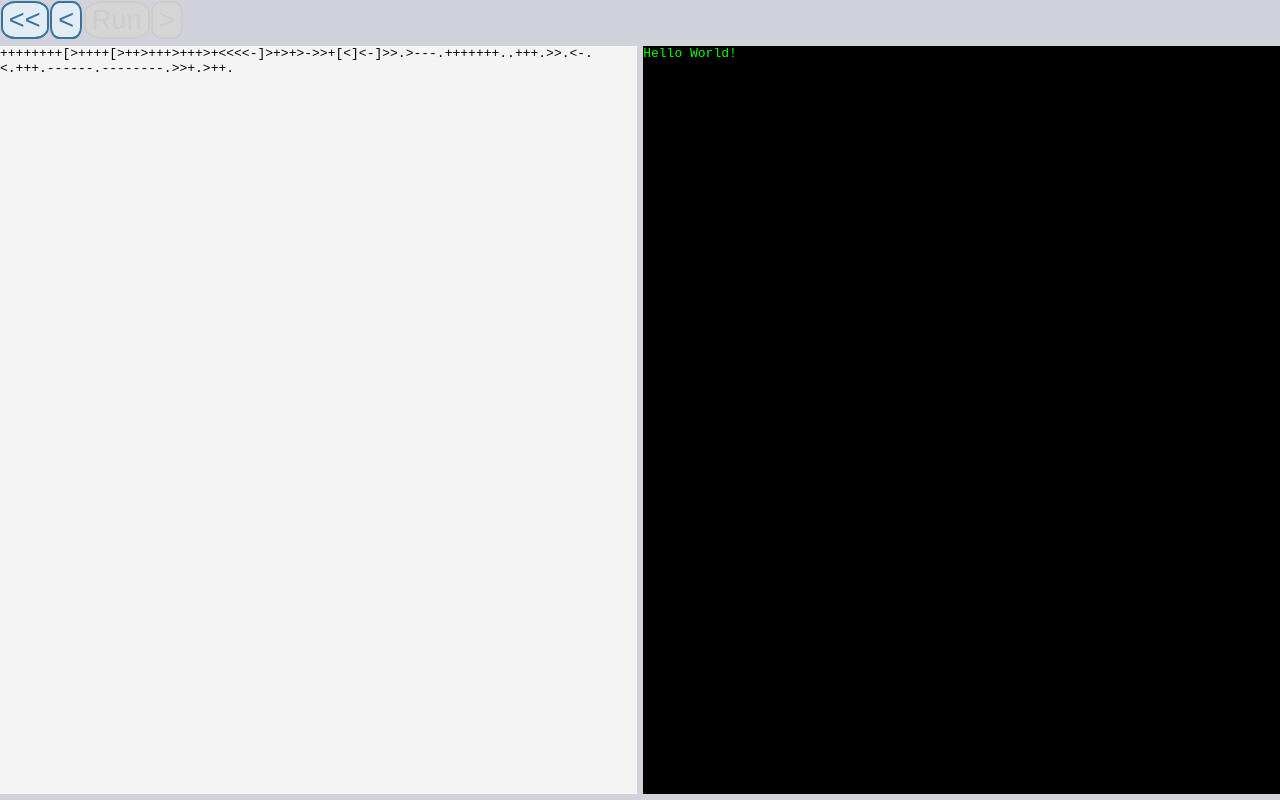
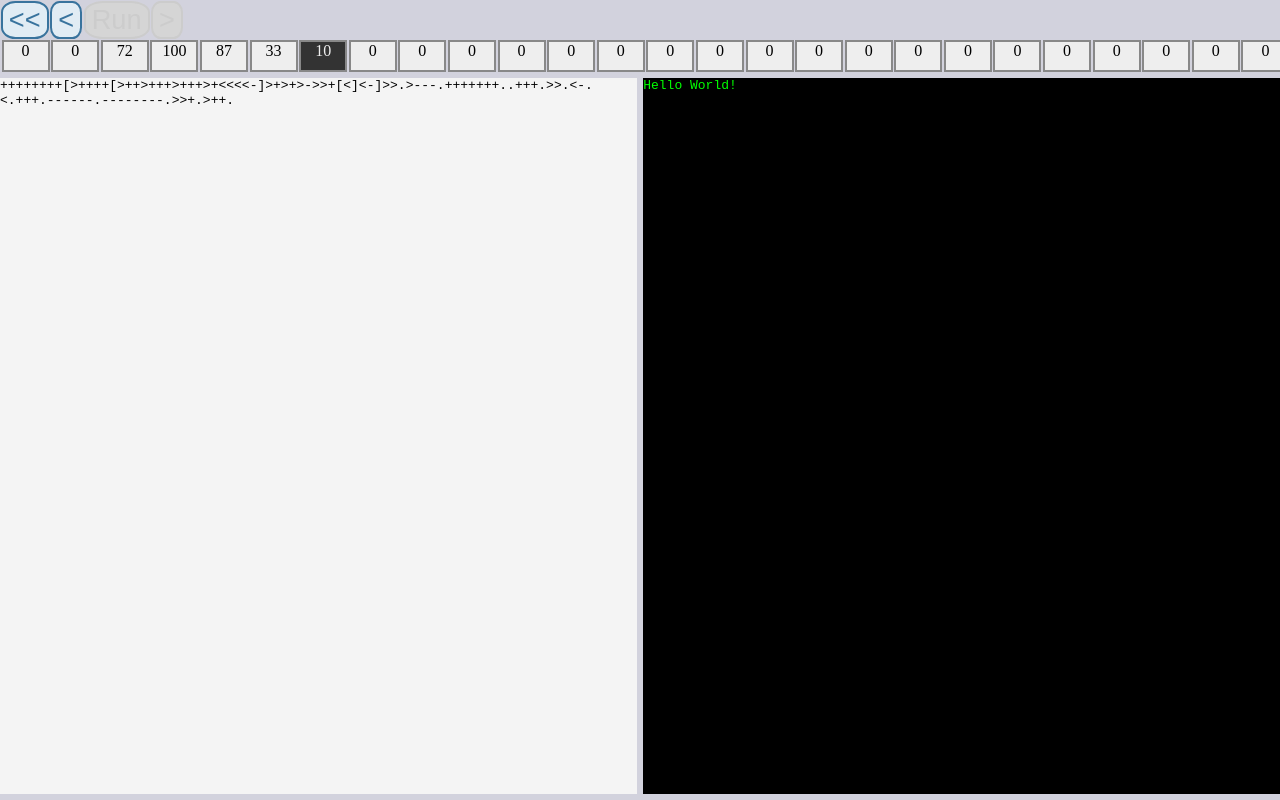
Before and after one commit to Property404/BrainfuckDebugger, a plain HTML site: page index.html in a window 1280 px wide. Both pictures are taken after a click on the button "Run". Drawn offline with Linux system fonts and the light colour scheme.

Commit message:
Display tape

```diff
--- a/controller.js
+++ b/controller.js
@@ -1,7 +1,8 @@
-import {Debugger} from "./Debugger.js";
+import {TokenType,Debugger} from "./Debugger.js";
 
 const PAUSE_BUTTON_TEXT = "Pause";
 const PLAY_BUTTON_TEXT = "Run";
+const MIN_CELLS = 50;
 const Mode = Object.freeze({
 	"EDIT_MODE":1,
 	"TRANSITION_MODE":2,
@@ -11,6 +12,7 @@ const Mode = Object.freeze({
 
 let mode = Mode.EDIT_MODE;
 let debug = new Debugger();
+let highest_cell = -1;
 
 
 function switchToPlayMode()
@@ -115,12 +117,54 @@ function loadAndReset()
 	/* This causes debug to reset, as well*/
 	debug.load(source);
 	updateButtons();
+	clearTape();
 }
 
+function clearTape()
+{
+	updateTape();
+	for(let i=0;i<highest_cell;i++)
+	{
+		let cell = document.querySelector("#cell-"+i).innerHTML=0;
+	}
+}
+function updateTape()
+{
+	let pointer = debug.pointer;
+	let desired_amount_of_cells = pointer>MIN_CELLS?pointer:MIN_CELLS;
+	if(desired_amount_of_cells > highest_cell)
+	{
+		for(let i=highest_cell+1;i<=desired_amount_of_cells;i++)
+		{
+			let template = document.querySelector("#cell-template");
+			let new_cell = template.cloneNode();
+			new_cell.removeAttribute("style");
+			new_cell.id="cell-"+i;
+			new_cell.innerHTML = "0";
+			document.querySelector(".tape").appendChild(new_cell);
+		}
+		highest_cell = desired_amount_of_cells;
+	}
+	if(pointer != undefined)
+	{
+		let val = debug.tape[pointer];
+		if(val===undefined)val=0;
+
+		let current_cell = document.querySelector("#cell-"+pointer);
+		let old_cell = document.querySelector(".cell.active")
+		if(old_cell)
+			old_cell.classList.remove("active");
+		current_cell.innerHTML=val;
+		current_cell.classList.add("active");
+	}
+}
 function step(reverse=false)
 {
+	let will_update_tape = false;
+	let next_token = null
 	debug.step(reverse);
 	updateHighlight();
+	updateTape();
 	updateButtons();
 }
 
@@ -195,3 +239,5 @@ document.querySelector("#debug-view").addEventListener("click", ()=>{
 debug.output_callback=(val)=>{
 	document.querySelector(".terminal").innerHTML+=val;
 };
+
+clearTape();
--- a/index.html
+++ b/index.html
@@ -14,7 +14,10 @@
 				<button id="playpause-button">Run</button>
 				<button id="step-forward-button">&gt;</button>
 			</nav>
+			<div class="tape-container">
 			<div class="tape">
+				<div class="cell" id="cell-template" style="display:none;">0</div>
+			</div>
 			</div>
 		</header>
 		<div class="editor">
--- a/style.css
+++ b/style.css
@@ -44,7 +44,6 @@ html,body{
 }
 .header{
 	grid-area: header;
-	display:flex;
 }
 .editor{
 	grid-area: editor;
@@ -79,9 +78,30 @@ html,body{
 	white-space:pre-wrap;
 }
 
+.tape-container{
+	position:relative;
+	overflow:hidden;
+	height:2rem;
+	width:100%;
+}
 .tape{
-background-color:transparent;
-width:20rem;
+	position:absolute;
+	display:flex;
+}
+.cell{
+	display:inline-block;
+	margin-left:.1rem;
+	width:3rem;
+	height:2rem;
+	text-align:center;
+	vertical-align: middle;
+	border:2px solid;
+	border-color:#888;
+	background-color:#eee;
+}
+.cell.active{
+	background-color:#333;
+	color:#eee;
 }
 
 .highlight{
```
